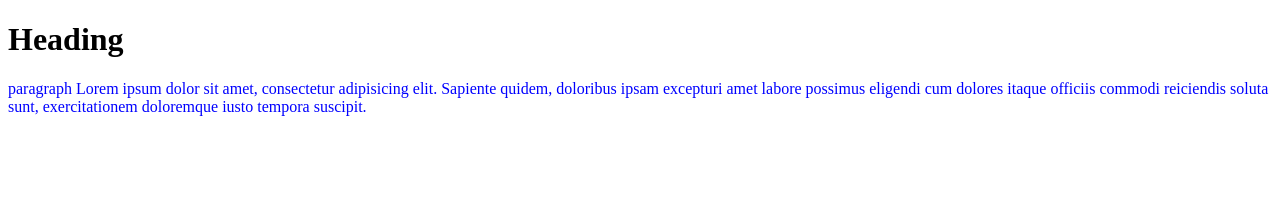
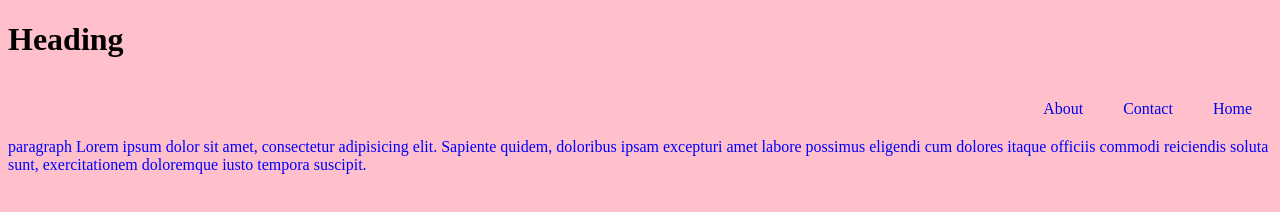
Before and after one commit to jnny1/github-practice, a plain HTML site: page index.html in a window 1280 px wide. Drawn offline with Linux system fonts and the light colour scheme.

Commit message:
added styling

```diff
--- a/index.html
+++ b/index.html
@@ -9,6 +9,11 @@
 </head>
 <body>
     <h1>Heading</h1>
+    <div class="navigation">
+        <ul><a href="https://www.google.com/">Home</a></ul>
+        <ul><a href="https://www.google.com/">Contact</a></ul>
+        <ul><a href="https://www.google.com/">About</a></ul>
+    </div>
     <p>paragraph Lorem ipsum dolor sit amet, consectetur adipisicing elit. Sapiente quidem, doloribus ipsam excepturi amet labore possimus eligendi cum dolores itaque officiis commodi reiciendis soluta sunt, exercitationem doloremque iusto tempora suscipit.</p>
 </body>
 </html>
--- a/styles.css
+++ b/styles.css
@@ -1,3 +1,17 @@
+body{
+    background-color: pink;
+}
+navigation{
+    background-color: blueviolet;
+}
+ul a{
+    float: right;
+    text-decoration: none;
+    margin: 20px;
+
+
+}
 p{
     color: blue;
+    clear: both;
 }
```
